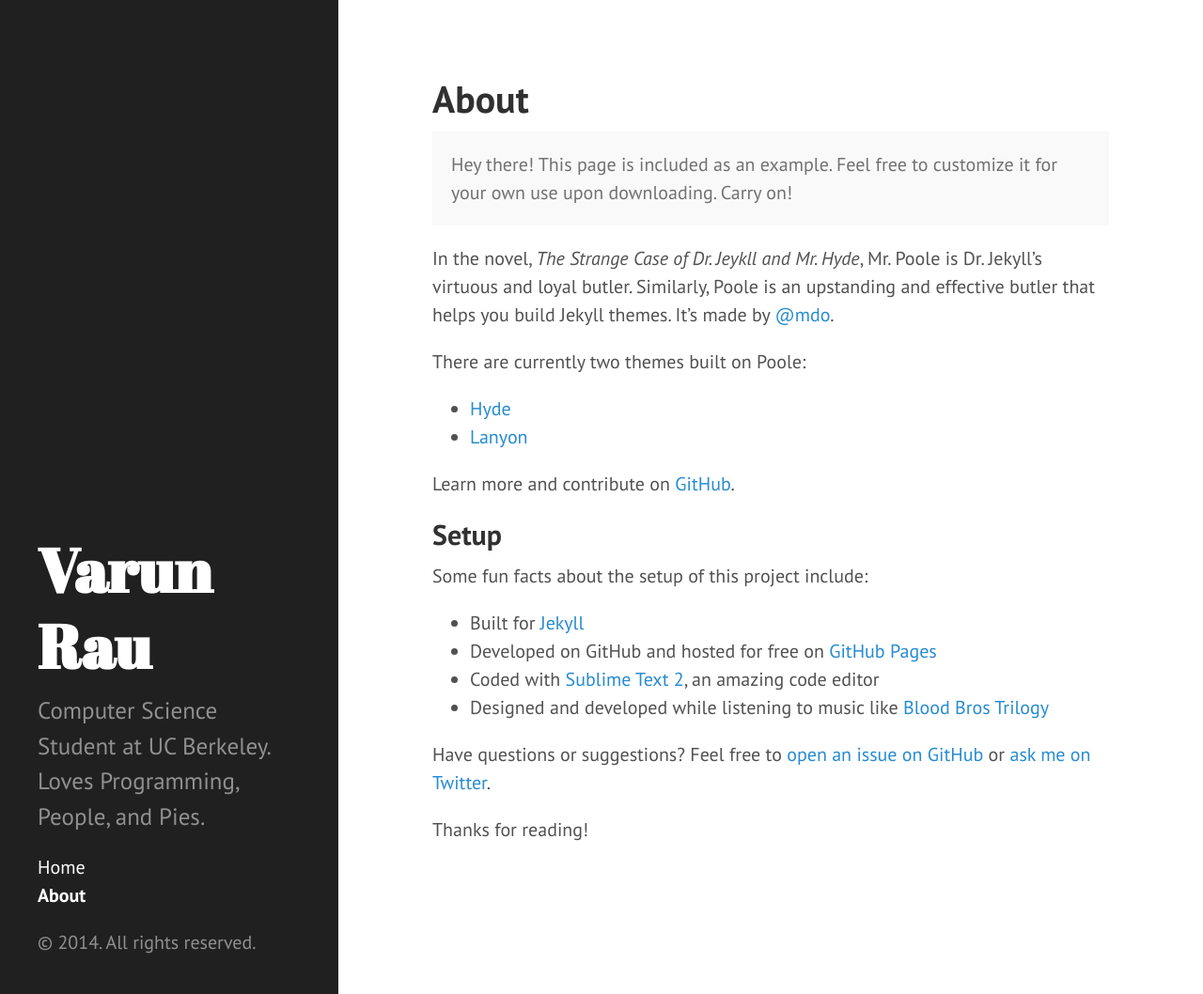
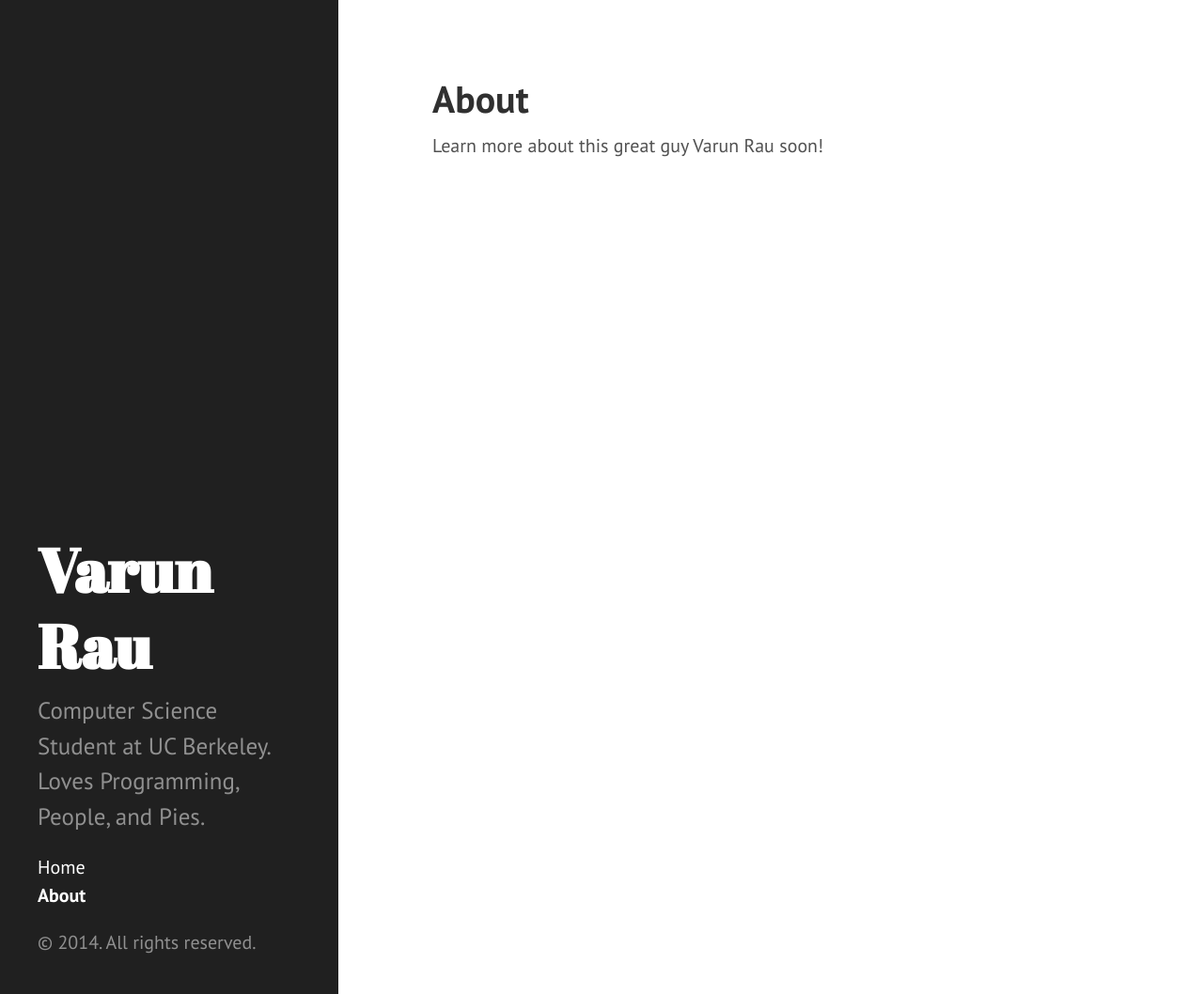
Before and after one commit to varunrau/varunrau.github.com, a Jekyll site: the page built from about.md, in a window 1280 px wide and 1058 px high. Shown: the whole window at 94% size. Built offline with Jekyll 4.4.1, drawn with Linux system fonts in a browser that asks for light colours; Markdown is read by kramdown in place of the engine named in the settings.

Commit message:
updated about

```diff
--- a/about.md
+++ b/about.md
@@ -3,28 +3,4 @@
 title: About
 ---
 
-<p class="message">
-  Hey there! This page is included as an example. Feel free to customize it for your own use upon downloading. Carry on!
-</p>
-
-In the novel, *The Strange Case of Dr. Jeykll and Mr. Hyde*, Mr. Poole is Dr. Jekyll's virtuous and loyal butler. Similarly, Poole is an upstanding and effective butler that helps you build Jekyll themes. It's made by [@mdo](https://twitter.com/mdo).
-
-There are currently two themes built on Poole:
-
-* [Hyde](http://hyde.getpoole.com)
-* [Lanyon](http://lanyon.getpoole.com)
-
-Learn more and contribute on [GitHub](https://github.com/poole).
-
-## Setup
-
-Some fun facts about the setup of this project include:
-
-* Built for [Jekyll](http://jekyllrb.com)
-* Developed on GitHub and hosted for free on [GitHub Pages](https://pages.github.com)
-* Coded with [Sublime Text 2](http://sublimetext.org), an amazing code editor
-* Designed and developed while listening to music like [Blood Bros Trilogy](https://soundcloud.com/maddecent/sets/blood-bros-series)
-
-Have questions or suggestions? Feel free to [open an issue on GitHub](https://github.com/poole/issues/new) or [ask me on Twitter](https://twitter.com/mdo).
-
-Thanks for reading!
+Learn more about this great guy Varun Rau soon!
```
